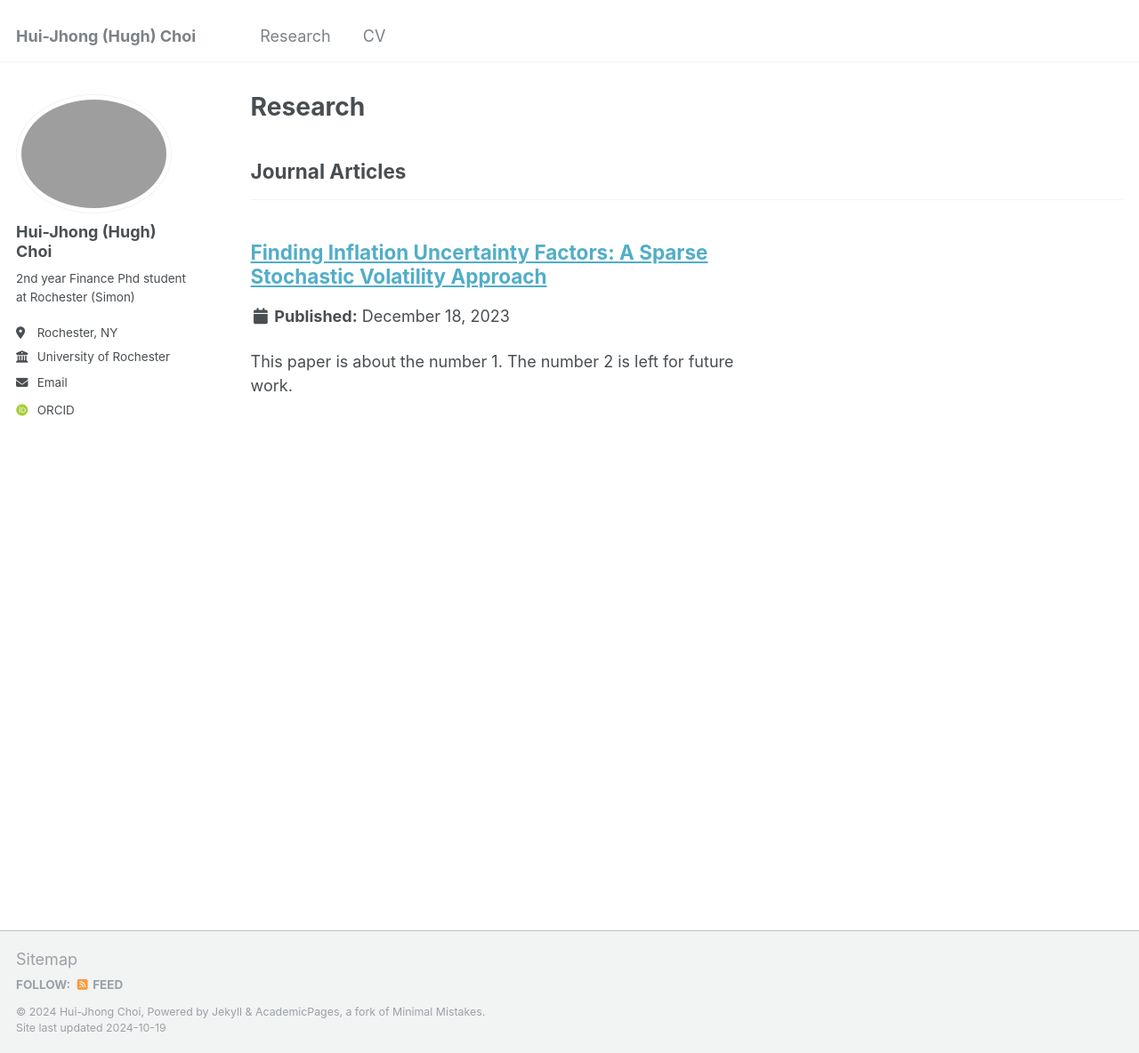
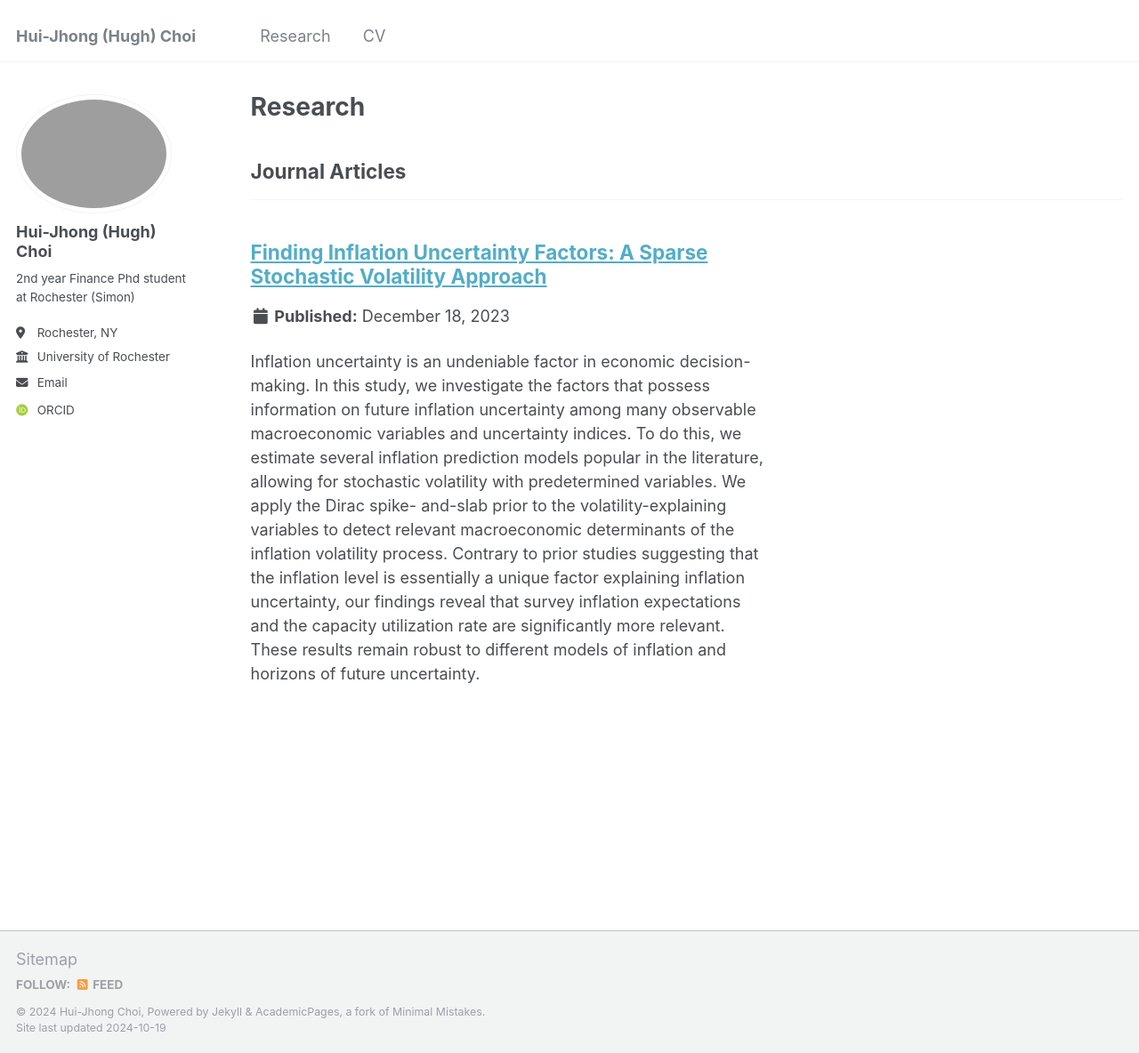
Before and after one commit to Hui-jhongChoi/Hui-jhongChoi.github.io, a Jekyll site: the page built from _pages/research.html, in a window 1280 px wide and 1184 px high. Shown: the whole window at 89% size. Built offline with Jekyll 4.4.1, drawn with Linux system fonts in a browser that asks for light colours; some web fonts are replaced.

Commit message:
Update InflationUncertainty.md

```diff
--- a/_research/InflationUncertainty.md
+++ b/_research/InflationUncertainty.md
@@ -3,7 +3,8 @@ title: "Finding Inflation Uncertainty Factors: A Sparse Stochastic Volatility Ap
 collection: research
 category: manuscripts
 permalink: /research/2023-12-18 Inflation Uncertainty
-excerpt: 'This paper is about the number 1. The number 2 is left for future work.'
+excerpt: 'Inflation uncertainty is an undeniable factor in economic decision-making. In this study, we investigate the factors that possess information on future inflation uncertainty among many observable macroeconomic variables and uncertainty indices. To do this, we estimate several inflation prediction models popular in the literature, allowing for stochastic volatility with predetermined variables. We apply the Dirac spike- and-slab prior to the volatility-explaining variables to detect relevant macroeconomic determinants of the inflation volatility process. Contrary to prior studies suggesting that the inflation level is essentially a unique factor explaining inflation uncertainty, our findings reveal that survey inflation expectations and the capacity utilization rate are significantly more relevant. These results remain robust to different models of inflation and horizons of future uncertainty.
+'
 date: 2023-12-18
 venue: 'R\&R, Journal of Financial Econometrics'
 slidesurl: # 'http://academicpages.github.io/files/slides1.pdf'
```
